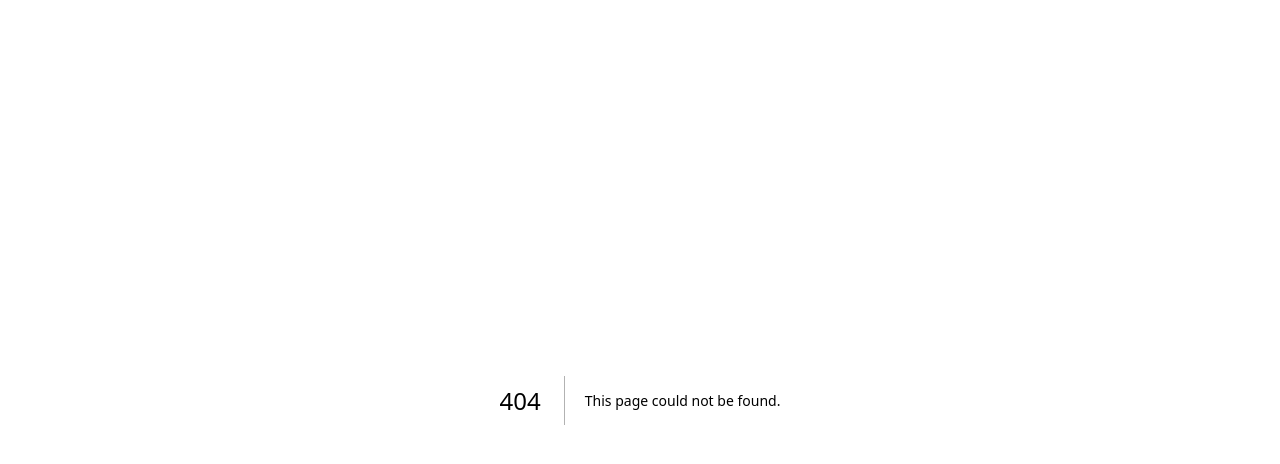
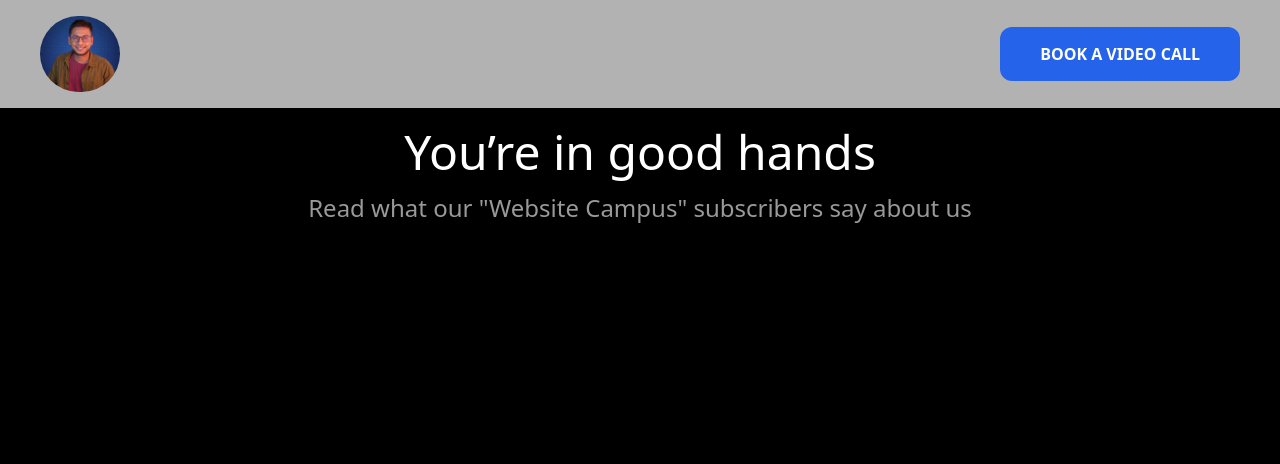
Before and after one commit to CodeWithMohaimin/React-Tailwind-Portfolio-Website, a Next.js app: page /reviews in a window 1280 px wide. Before the commit this address had no page. Shown: the top 464 px of the page. Built offline with nearby package versions, Linux system fonts and the light colour scheme.

Commit message:
change reviews

```diff
--- a/components/PricingPlan.js
+++ b/components/PricingPlan.js
@@ -5,7 +5,7 @@
 
 const PricingCard = () => {
   return (
-    <header className='bg-[#081030]'>
+    <header >
       <nav className='backdrop-blur-sm bg-[#000]/30 sticky top-0 z-50'>
 
         <div className='flex items-center justify-between max-w-[1500px] w-full mx-auto px-10 py-4'>
--- /dev/null
+++ b/components/Reviews.js
@@ -0,0 +1,50 @@
+import Image from "next/image";
+import Link from "next/link";
+import React from "react";
+import mohaimin from "../public/mohaimin-website-developer.webp";
+
+const Reviews = () => {
+  return (
+    <>
+      <nav className="backdrop-blur-sm bg-[#000]/30 sticky top-0 z-50">
+        <div className="flex items-center justify-between max-w-[1500px] w-full mx-auto px-10 py-4">
+          <div className="">
+            <Link href={"/"}>
+              <Image
+                priority
+                placeholder="blur"
+                quality={100}
+                className="w-[50px] md:w-[80px] rounded-full"
+                src={mohaimin}
+              />
+            </Link>
+          </div>
+
+          <div>
+            <Link
+              target="_blank"
+              className="text-white bg-blue-600 px-6 md:px-10 py-2 md:py-4 rounded-xl font-semibold uppercase text-xs md:text-base duration-150"
+              href={"https://calendly.com/mohai/30min"}
+            >
+              Book A Video Call
+            </Link>
+          </div>
+        </div>
+      </nav>
+
+      <section className="bg-black min-h-screen">
+        <div className="text-center pt-5 pb-10">
+          <h1 className="text-white text-2xl md:text-5xl">
+            You’re in good hands{" "}
+          </h1>
+          <p className="text-[#999] text-lg md:text-2xl pt-2 md:pt-4">
+            {" "}
+            Read what our "Website Campus" subscribers say about us
+          </p>
+        </div>
+      </section>
+    </>
+  );
+};
+
+export default Reviews;
--- a/pages/index.jsx
+++ b/pages/index.jsx
@@ -75,7 +75,7 @@
               <div className="leftButtons">
                 <Link
                   href={
-                    "mailto:programmermohaimin@gmail.com?subject=subject&message=message"
+                    "mailto:programmermohaimin@gmail.com?subject=I%20need%20a%20Website%20&message=message"
                   }
                   className="button bigButton contactBtn"
                 >
@@ -93,13 +93,17 @@
                 </Link>
               </div>
               <div className="leftButtons">
-                <Link className="button" href={"/process"}>
+                <Link
+                  target="_blank"
+                  className="button"
+                  href={"https://github.com/codewithmohaimin"}
+                >
                   Projects
                 </Link>
-                <Link className="button" href={"/linkedIn"}>
+                <Link className="button" href={"/reviews"}>
                   Reviews
                 </Link>
-                <Link className="button bigButton" href={"/contact"}>
+                <Link className="button bigButton" href={"/reviews"}>
                   Blogs
                 </Link>
               </div>
--- /dev/null
+++ b/pages/reviews/index.jsx
@@ -0,0 +1,12 @@
+import React from "react";
+import Reviews from "../../components/Reviews";
+
+const index = () => {
+  return (
+    <div>
+      <Reviews />
+    </div>
+  );
+};
+
+export default index;
```
